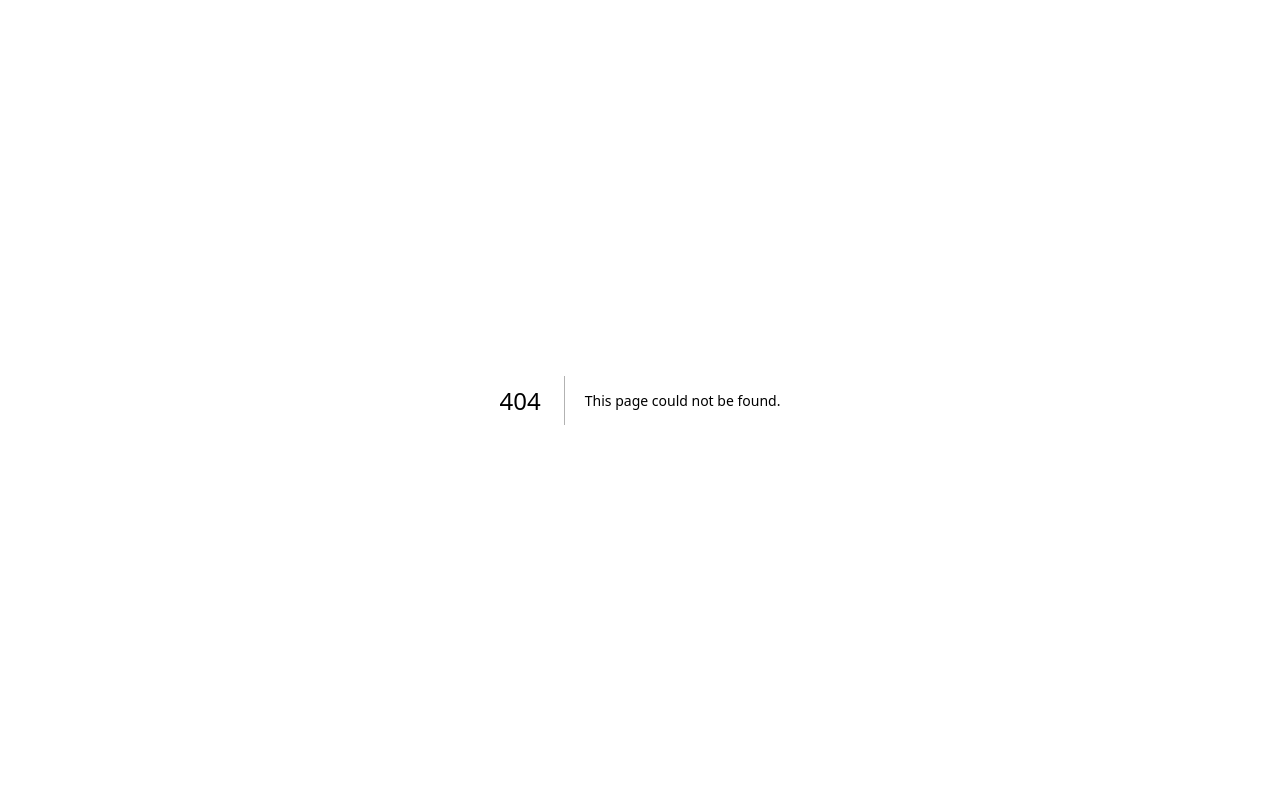
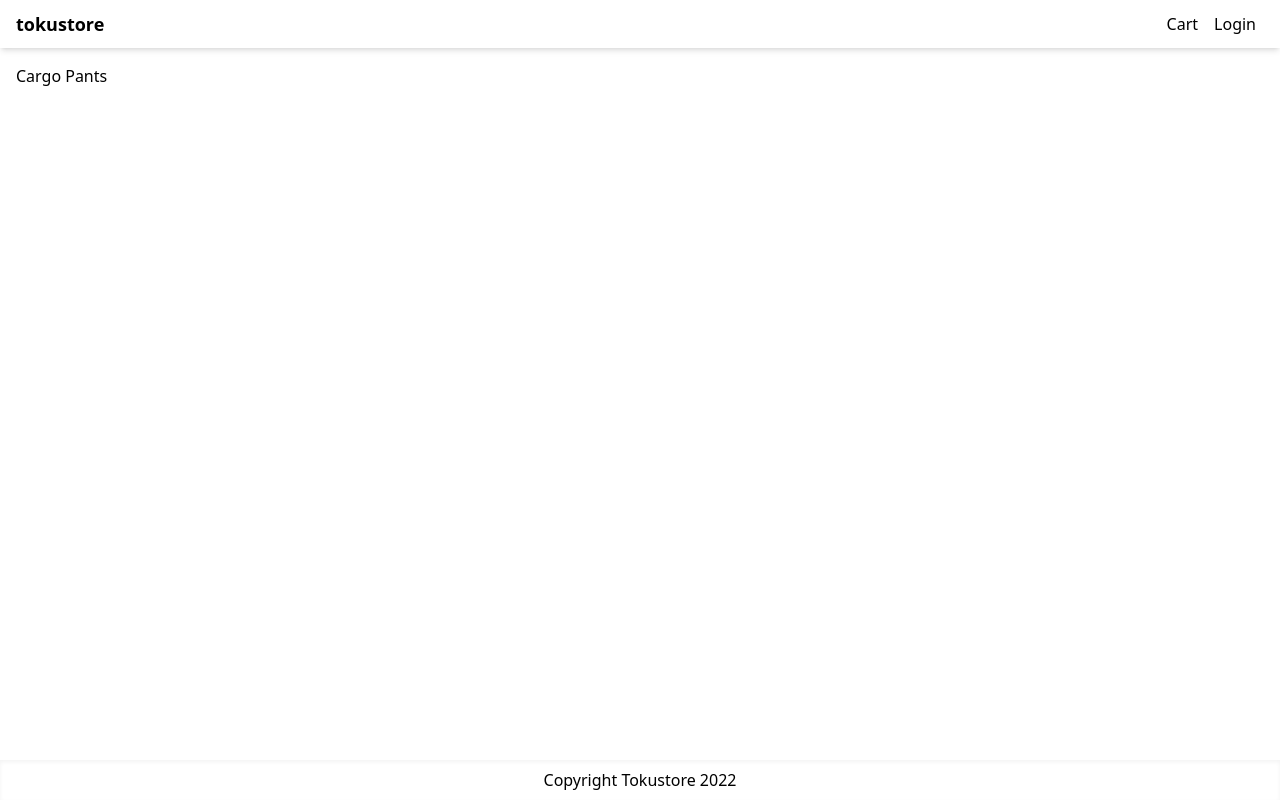
Before and after one commit to prayudaprianggara/e-commerce, a Next.js app: page /product/cargo-pants in a window 1280 px wide. Before the commit this address had no page. Built offline with nearby package versions, Linux system fonts and the light colour scheme.

Commit message:
create target endpoint product title(temporary)

```diff
--- /dev/null
+++ b/pages/product/[slug].js
@@ -0,0 +1,19 @@
+import { useRouter } from 'next/router'
+import React from 'react'
+import data from '../../utils/data'
+import Layout from '../../components/Layout'
+
+export default function ProductScreen() {
+  const { query } = useRouter()
+  const { slug } = query
+  const product = data.products.find((x) => x.slug === slug)
+  if (!product) {
+    return <p>Product Not Found</p>
+  }
+
+  return (
+    <Layout title={product.name}>
+      <h1>{product.name}</h1>
+    </Layout>
+  )
+}
```
